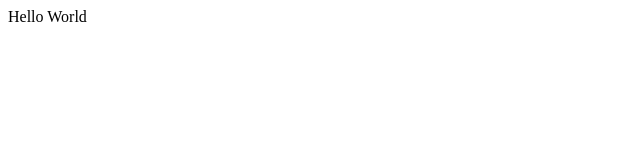
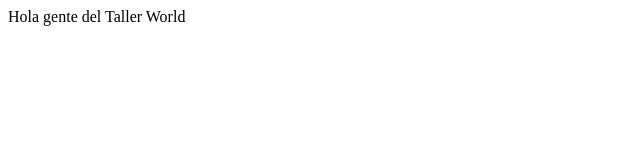
Before and after one commit to jiugo/reactbasicapp, a React (Create React App) app: page / in a window 1280 px wide. Shown: the top 160 px of the page, without its empty margins (0-640 px from the left). Built offline with nearby package versions, Linux system fonts and the light colour scheme; the HTML template or start-up script is replaced by a standard one.

Commit message:
Update App.js

```diff
--- a/src/App.js
+++ b/src/App.js
@@ -2,7 +2,7 @@ import React from 'react';
 
 function App() {
   const value = 'World';
-  return <div>Hello {value}</div>;
+  return <div>Hola gente del Taller {value}</div>;
 }
 
 export default App;
```
